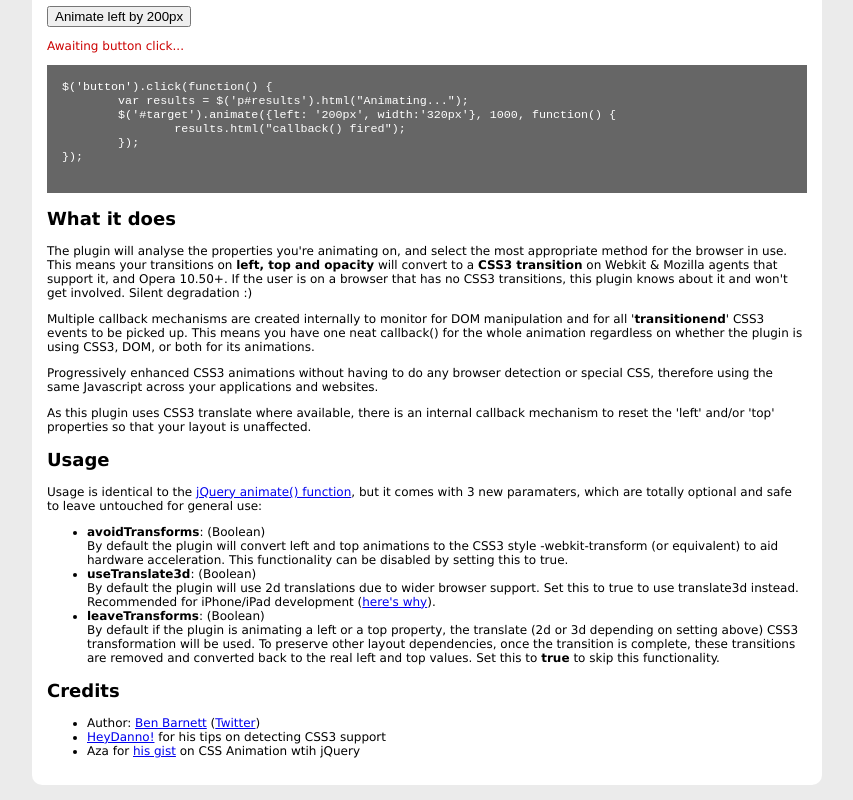
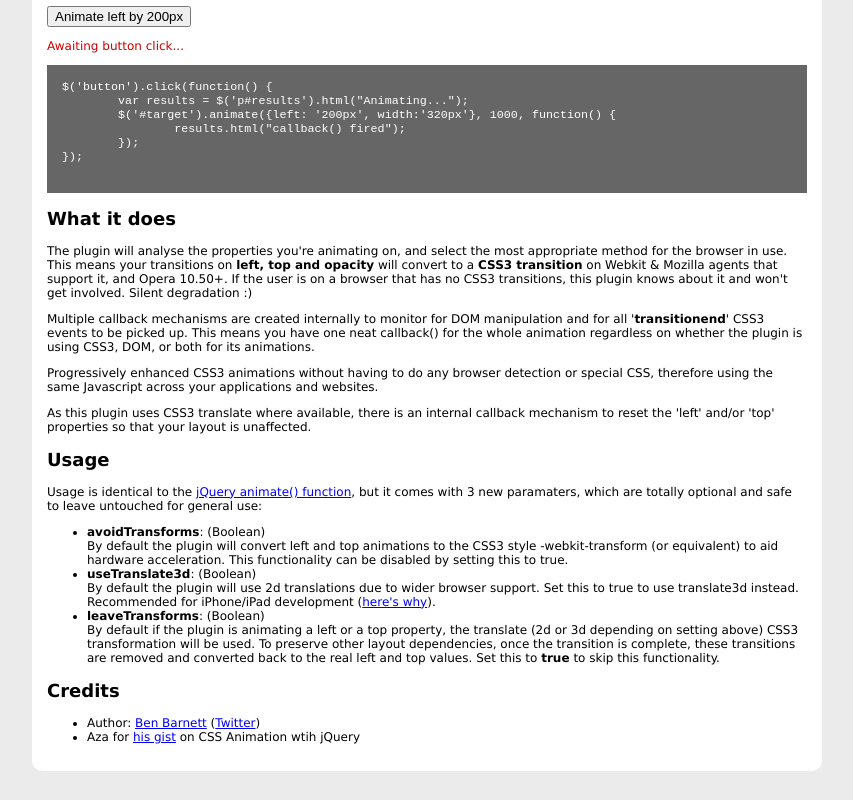
Before and after one commit to benbarnett/jquery-animate-enhanced, a plain HTML site: page jquery-animate-css.html in a window 1280 px wide. Shown: the part 367-1167 px from the top of the page, without its empty margins (213-1066 px from the left). Drawn offline with Linux system fonts and the light colour scheme.

Commit message:
Copy update

```diff
--- a/jquery-animate-css.html
+++ b/jquery-animate-css.html
@@ -107,8 +107,6 @@
 	<h2>Credits</h2>
 	<ul>
 		<li>Author: <a href="http://www.benbarnett.net">Ben Barnett</a> (<a href="http://twitter.com/benpbarnett">Twitter</a>)</li>
-
-		<li><a href="http://heydanno.com/blog/2010/02/08/detecting-css-transitions-support-using-javascript/">HeyDanno!</a> for his tips on detecting CSS3 support</li>
 		<li>Aza for <a href="http://gist.github.com/435054">his gist</a> on CSS Animation wtih jQuery</li>
 	</ul>
 
```
